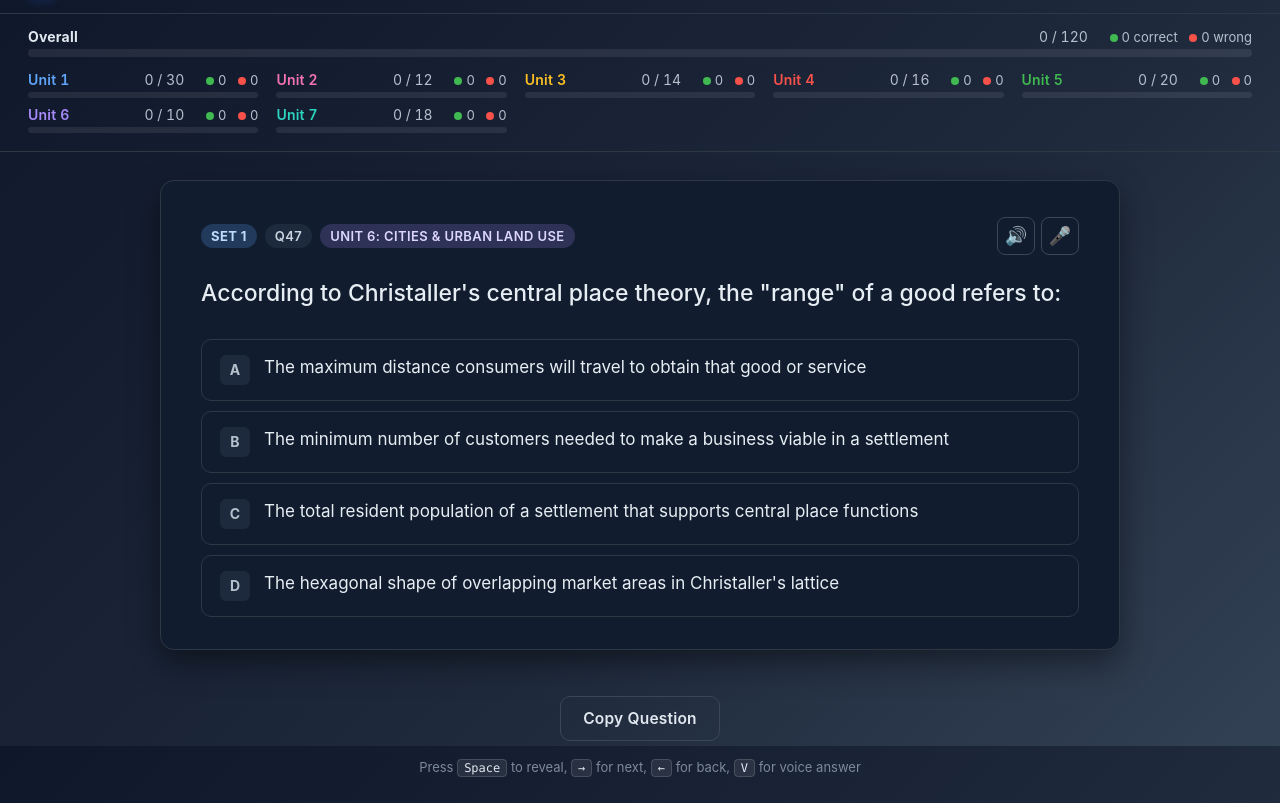
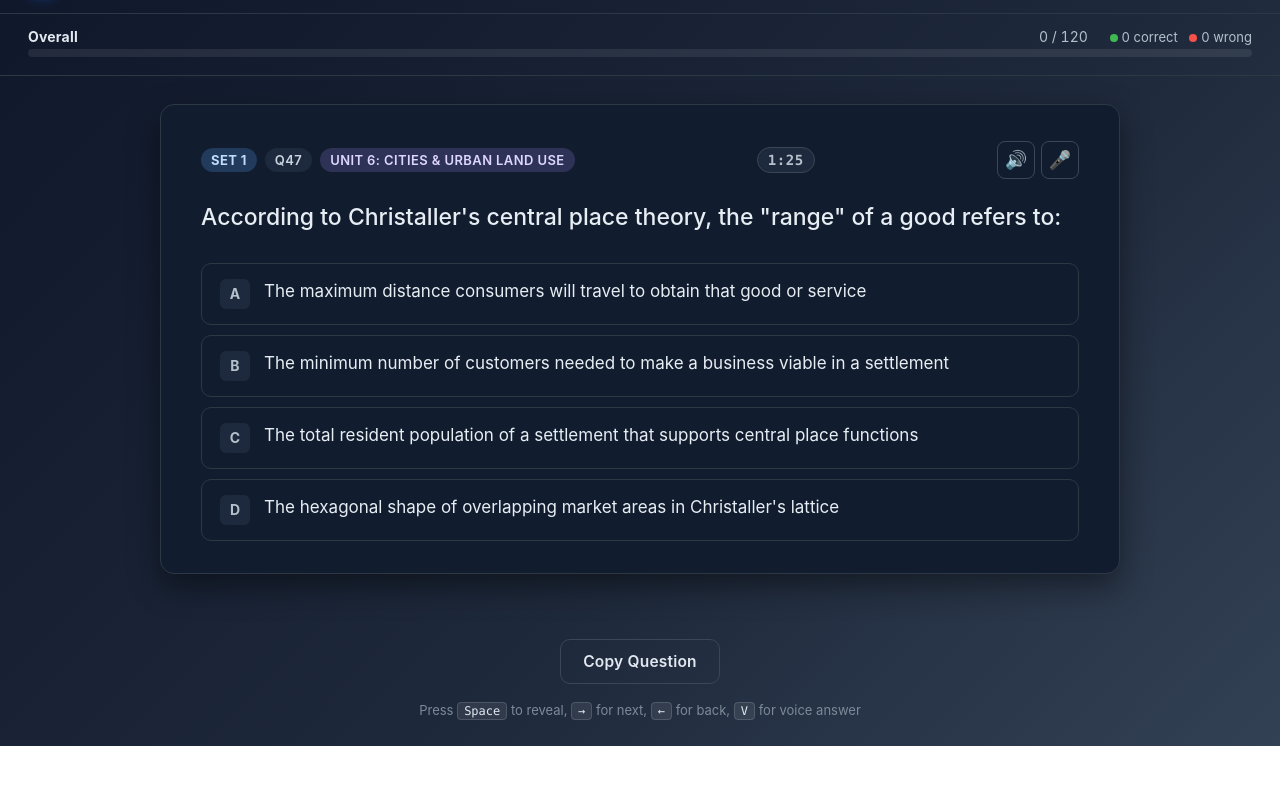
Before and after one commit to roccothefunnyman/aphug-practice, a plain HTML site: page app/index.html in a window 1280 px wide. Shown: the part 54-857 px from the top of the page. After the commit the page ends 800 px from the top, so only its background shows below. Drawn offline with nearby package versions, Linux system fonts and the light colour scheme.

Commit message:
Drop per-unit progress bars, add 90s per-question timer
- Topbar progress block now shows only the overall correct/wrong bar.
  Per-unit (7 colored bars) section was distracting and the unit info
  is still surfaced on each question card.
- Each question card has a 1:30 mm:ss countdown pill in the header.
  Color states: neutral, warn at <=30s (amber), danger at <=10s (red,
  pulsing), expired at 0:00 (solid red, no pulse). The timer is
  informational — it does not auto-submit or skip when it hits zero,
  so she can still finish thinking without losing her selection.
- Timer starts on each new question render, pauses on reveal, and
  resets on next/back navigation.
- Cache-busted to v=4.

```diff
--- a/app/app.js
+++ b/app/app.js
@@ -24,7 +24,6 @@
   const overallWrongEl = document.getElementById("overall-wrong");
   const overallFillCorrect = document.getElementById("overall-fill-correct");
   const overallFillWrong = document.getElementById("overall-fill-wrong");
-  const sectionGridEl = document.getElementById("section-grid");
 
   const voiceSettingsBtn = document.getElementById("voice-settings-btn");
   const voiceOnlyBadge = document.getElementById("voice-only-badge");
@@ -627,58 +626,57 @@
     openPicker(prefill);
   });
 
-  /* ---------- Progress bars ---------- */
+  /* ---------- Per-question countdown timer ---------- */
+  const TIMER_SECONDS = 90;
+  let timerHandle = null;
+  let timerRemaining = TIMER_SECONDS;
+
+  function stopTimer() {
+    if (timerHandle) {
+      clearInterval(timerHandle);
+      timerHandle = null;
+    }
+  }
+  function paintTimer() {
+    const el = document.getElementById("q-timer");
+    if (!el) return;
+    const m = Math.floor(timerRemaining / 60);
+    const s = timerRemaining % 60;
+    el.textContent = m + ":" + (s < 10 ? "0" : "") + s;
+    el.classList.remove("warn", "danger", "expired");
+    if (timerRemaining <= 0) el.classList.add("expired");
+    else if (timerRemaining <= 10) el.classList.add("danger");
+    else if (timerRemaining <= 30) el.classList.add("warn");
+  }
+  function startTimerForQuestion() {
+    stopTimer();
+    timerRemaining = TIMER_SECONDS;
+    paintTimer();
+    timerHandle = setInterval(() => {
+      if (revealed) { stopTimer(); return; }
+      timerRemaining = Math.max(0, timerRemaining - 1);
+      paintTimer();
+      if (timerRemaining === 0) stopTimer();
+    }, 1000);
+  }
+
+  /* ---------- Progress bar (overall only) ---------- */
   function renderProgress() {
     const total = order.length;
     let correct = 0, wrong = 0;
-    const byUnit = {};
-    for (let u = 1; u <= 7; u++) byUnit[u] = { total: 0, correct: 0, wrong: 0 };
-
     order.forEach(idx => {
       const q = questions[idx];
       if (!q) return;
-      const u = q.unit;
-      if (byUnit[u]) byUnit[u].total += 1;
       const s = stats[q.id];
-      if (s === "correct") {
-        correct += 1;
-        if (byUnit[u]) byUnit[u].correct += 1;
-      } else if (s === "wrong") {
-        wrong += 1;
-        if (byUnit[u]) byUnit[u].wrong += 1;
-      }
+      if (s === "correct") correct += 1;
+      else if (s === "wrong") wrong += 1;
     });
-
     overallAnsweredEl.textContent = String(correct + wrong);
     overallTotalEl.textContent = String(total);
     overallCorrectEl.textContent = String(correct);
     overallWrongEl.textContent = String(wrong);
     overallFillCorrect.style.width = total ? (correct / total * 100) + "%" : "0%";
     overallFillWrong.style.width   = total ? (wrong   / total * 100) + "%" : "0%";
-
-    sectionGridEl.innerHTML = [1,2,3,4,5,6,7].map(u => {
-      const c = byUnit[u];
-      if (c.total === 0) return "";
-      const pctC = c.correct / c.total * 100;
-      const pctW = c.wrong   / c.total * 100;
-      return `
-        <div class="progress-row">
-          <div class="progress-label">
-            <span class="progress-name cat-unit-${u}">${escapeHtml(unitShort(u))}</span>
-            <span class="progress-counts">
-              ${c.correct + c.wrong} / ${c.total}
-              <span class="progress-detail">
-                <span class="dot dot-good"></span>${c.correct}
-                <span class="dot dot-bad"></span>${c.wrong}
-              </span>
-            </span>
-          </div>
-          <div class="progress-bar">
-            <div class="seg seg-correct" style="width:${pctC}%"></div>
-            <div class="seg seg-wrong" style="width:${pctW}%"></div>
-          </div>
-        </div>`;
-    }).join("");
   }
 
   /* ---------- Slide rendering ---------- */
@@ -701,7 +699,8 @@
         : "";
       voiceCtl = `<span class="slide-voice-controls">${readBtn}${micBtn}</span>`;
     }
-    return `<div class="slide-meta">${tags.join("")}${voiceCtl}</div>
+    const timer = `<span id="q-timer" class="q-timer" title="90-second timer per question">1:30</span>`;
+    return `<div class="slide-meta">${tags.join("")}${timer}${voiceCtl}</div>
             <div class="question-text">${renderMarkdown(q.question_text || "")}</div>`;
   }
 
@@ -776,6 +775,12 @@
     attachHandlers(q);
     updateFooter(q);
     renderProgress();
+    if (revealed) {
+      stopTimer();
+      paintTimer();
+    } else {
+      startTimerForQuestion();
+    }
     maybeVoiceOnlyOnRender(q);
   }
 
@@ -798,6 +803,7 @@
 
   function finalizeReveal(q) {
     revealed = true;
+    stopTimer();
     const v = gradeAll(q);
     if (v === "correct" || v === "wrong") recordResult(q.id, v);
     saveSession();
--- a/app/index.html
+++ b/app/index.html
@@ -4,7 +4,7 @@
 <meta charset="UTF-8">
 <meta name="viewport" content="width=device-width, initial-scale=1">
 <title>AP Human Geography Practice</title>
-<link rel="stylesheet" href="style.css?v=3">
+<link rel="stylesheet" href="style.css?v=4">
 </head>
 <body>
 <div id="app">
@@ -41,7 +41,6 @@
       </div>
     </div>
 
-    <div class="section-grid" id="section-grid"></div>
   </section>
 
   <main class="stage">
@@ -146,6 +145,6 @@
 
 <script src="https://cdn.jsdelivr.net/npm/marked@12.0.0/marked.min.js"></script>
 <script src="voice.js?v=1"></script>
-<script src="app.js?v=3"></script>
+<script src="app.js?v=4"></script>
 </body>
 </html>
--- a/app/style.css
+++ b/app/style.css
@@ -191,14 +191,6 @@ html, body {
 .seg-correct { background: linear-gradient(90deg, #4ade80, var(--good)); }
 .seg-wrong   { background: linear-gradient(90deg, #fca5a5, var(--bad)); }
 
-.section-grid {
-  display: grid;
-  grid-template-columns: repeat(auto-fit, minmax(220px, 1fr));
-  gap: 8px 18px;
-  margin-top: 4px;
-}
-.section-grid .progress-row .progress-bar { height: 6px; }
-.section-grid .progress-name { font-weight: 600; }
 
 .stage {
   display: flex;
@@ -314,6 +306,31 @@ html, body {
   color: var(--ink-faint);
   letter-spacing: 0.4px;
 }
+
+/* Per-question countdown timer */
+.q-timer {
+  margin-left: auto;
+  font-family: var(--mono);
+  font-size: 14px;
+  font-weight: 700;
+  letter-spacing: 0.6px;
+  padding: 4px 10px;
+  border-radius: 999px;
+  background: var(--tag-bg);
+  color: var(--ink-soft);
+  border: 1px solid var(--border-strong);
+  font-variant-numeric: tabular-nums;
+  min-width: 56px;
+  text-align: center;
+}
+.q-timer.warn    { background: var(--warn-soft);  color: var(--warn-text);  border-color: var(--warn); }
+.q-timer.danger  { background: var(--bad-soft);   color: var(--bad-text);   border-color: var(--bad); animation: timer-pulse 1s ease-in-out infinite; }
+.q-timer.expired { background: var(--bad);        color: white;             border-color: var(--bad); animation: none; }
+@keyframes timer-pulse {
+  0%, 100% { box-shadow: 0 0 0 0 rgba(248, 81, 73, 0.4); }
+  50%      { box-shadow: 0 0 0 6px rgba(248, 81, 73, 0); }
+}
+.slide-voice-controls { margin-left: 8px; }
 
 /* Set tags (S1 / S2) */
 .tag-set { font-weight: 700; }
```
